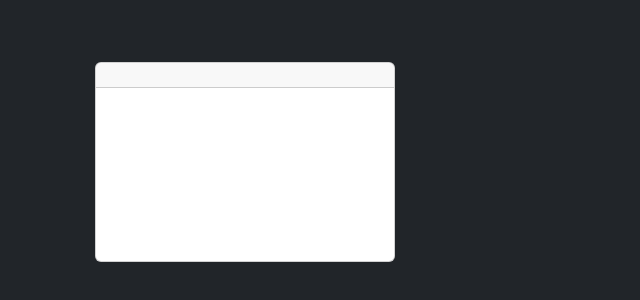
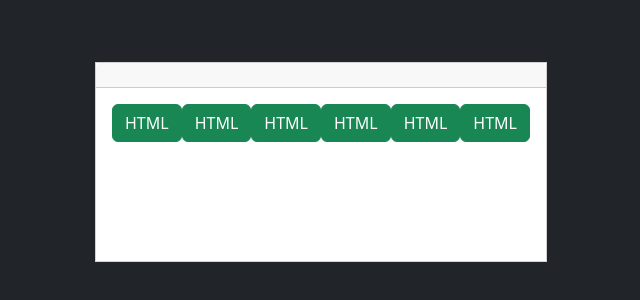
Before and after one commit to akthernahela/react-use-state, a React (Vite) app: page / in a window 1280 px wide. Shown: the part 238-538 px from the top of the page, without its empty margins (395-1035 px from the left). Built offline with nearby package versions, Linux system fonts and the light colour scheme.

Commit message:
Add button to the card body

```diff
--- a/src/components/Main.jsx
+++ b/src/components/Main.jsx
@@ -2,15 +2,19 @@ export default function Main() {
 
     return (
         <main className="bg-dark">
-
             <div className="card">
                 <div className="card-header">
                     <h1 className="card-title"></h1>
                 </div>
                 <div className="card-body">
+                    <button type="button" class="btn btn-success">HTML</button>
+                    <button type="button" class="btn btn-success">HTML</button>
+                    <button type="button" class="btn btn-success">HTML</button>
+                    <button type="button" class="btn btn-success">HTML</button>
+                    <button type="button" class="btn btn-success">HTML</button>
+                    <button type="button" class="btn btn-success">HTML</button>
                 </div>
             </div>
-
         </main>
     )
 }
--- a/src/index.css
+++ b/src/index.css
@@ -13,4 +13,5 @@ main {
     min-height: 200px;
     margin-top: -100px;
     margin-left: -150px;
+    border-radius: 0;
 }
```
